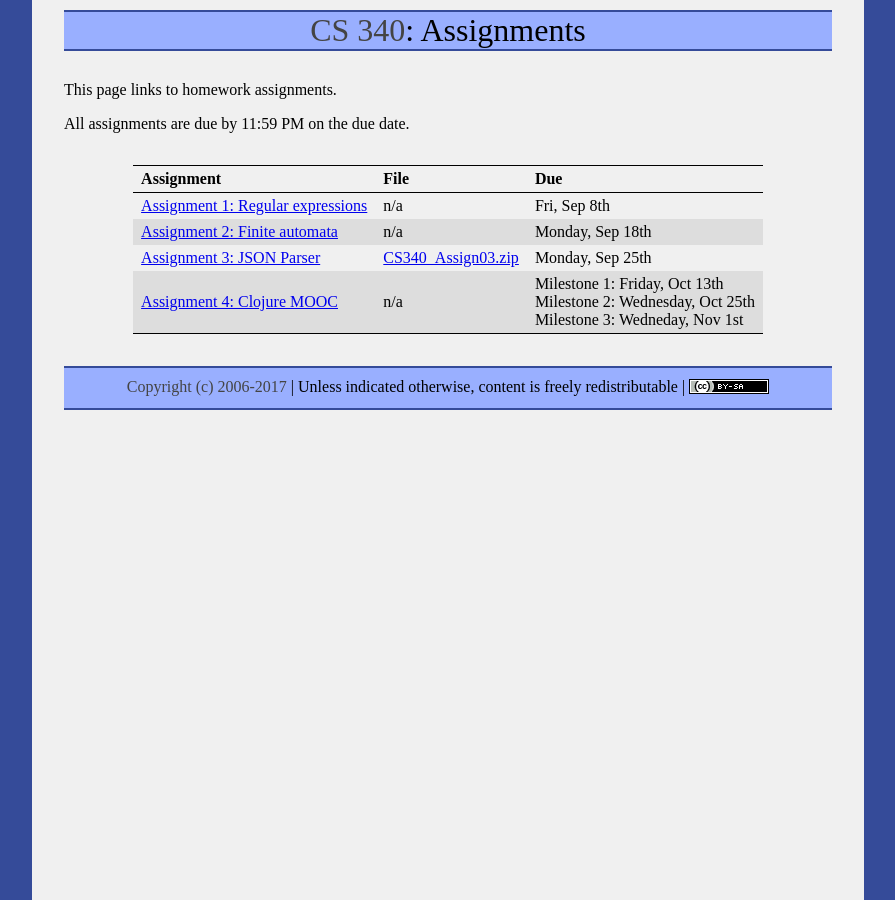
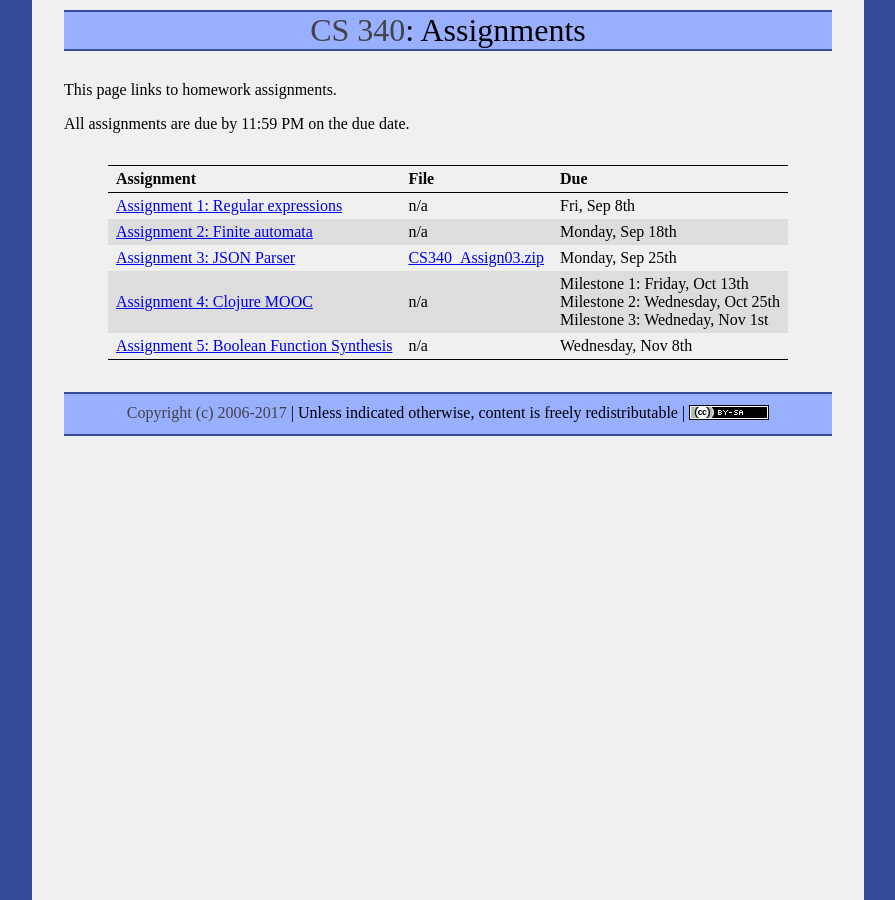
Before and after one commit to ycpcs/cs340-fall2017, a Jekyll site: the page built from assign/index.md, in a window 1280 px wide. Shown: the whole page, without its empty margins (192-1087 px from the left). Built offline with Jekyll 4.4.1, drawn with Linux system fonts in a browser that asks for light colours.

Commit message:
post assignment 5

```diff
--- a/assign/index.md
+++ b/assign/index.md
@@ -13,9 +13,9 @@ All assignments are due by 11:59 PM on the due date.
 > [Assignment 2: Finite automata](assign02.html) | n/a | Monday, Sep 18th
 > [Assignment 3: JSON Parser](assign03.html) | [CS340\_Assign03.zip](CS340_Assign03.zip) | Monday, Sep 25th
 > [Assignment 4: Clojure MOOC](assign04.html) | n/a | Milestone 1: Friday, Oct 13th<br>Milestone 2: Wednesday, Oct 25th<br>Milestone 3: Wedneday, Nov 1st
+> [Assignment 5: Boolean Function Synthesis](assign05.html) | n/a | Wednesday, Nov 8th
 
 <!--
-> [Assignment 5: Boolean Function Synthesis](assign05.html) | n/a | Friday, Nov 4th
 > [Assignment 6: Parsing](assign06.html) | [cs340-assign06.zip](cs340-assign06.zip) | Thursday, Nov 17th
 > [Assignment 7: Abstract Syntax Trees](assign07.html) | [cs340-assign07.zip](cs340-assign07.zip) | Tuesday, Dec 6th
 > [Assignment 8: Code Generation](assign08.html) | [cs340-assign08.zip](cs340-assign08.zip) | Tuesday, Dec 13th
```
Also changed, not shown: assign/assign05.md (+1 -1 lines), index.md (+1 -0 lines).
